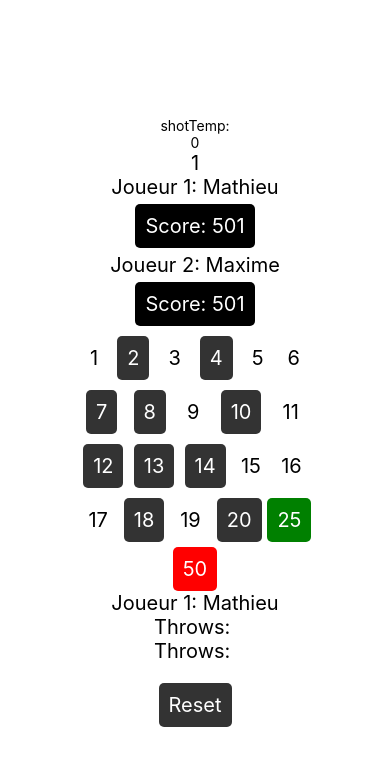
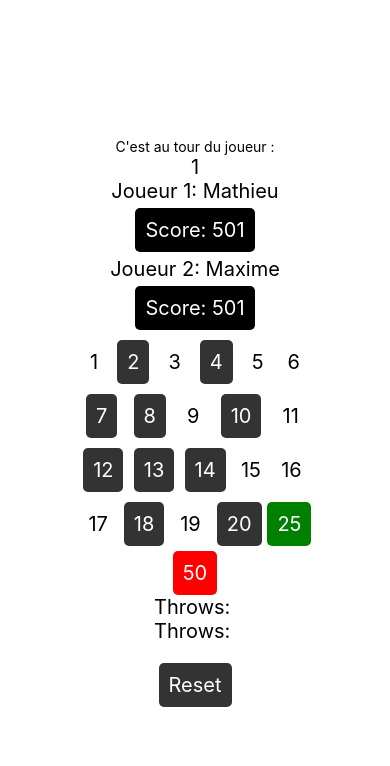
Before and after one commit to Claquettes/Flechettes, a React Native app in the folder pfff/: screen / in a window 390 px wide. Shown: the top 766 px of the page. Built offline with nearby package versions, Linux system fonts and the light colour scheme.

Commit message:
2 Player mode added! TODO: if player goes over the max score, the actualPlayer needs to change (using modulo 2 rn) + endgame

```diff
--- a/pfff/App.js
+++ b/pfff/App.js
@@ -5,12 +5,14 @@ import colors from "react-native/Libraries/NewAppScreen/components/Colors";
 const DartScorekeeper = () => {
     const [score1, setScore1] = useState(501);
     const [score2, setScore2] = useState(501);
+    let [numberShots, setNumberShots] = useState(0);
     const [throws1, setThrows1] = useState([]);
     const [throws2, setThrows2] = useState([]);
     let player1Name = "Mathieu";
     let player2Name = "Maxime";
-    let actualPlayer = 1;
-    let shotTemp = Number(0);
+    let [actualPlayer, setActualPlayer] = useState(1);
+
+
 
     const updateScore = (shot) => {
         if (actualPlayer === 1) {
@@ -34,8 +36,10 @@ const DartScorekeeper = () => {
                 {
                     text: 'OK',
                     onPress: (multiplier) => {
+                        shotCounter();
                         updateScore(points * multiplier);
                         changePlayer();
+
                     },
                 },
             ],
@@ -43,28 +47,31 @@ const DartScorekeeper = () => {
             '1',
         );
     }
+    const shotCounter = () => {
+        setNumberShots(numberShots + 1);
+    }
     const changePlayer = () => {
-        //on incrémente la variable shotTemp de 1
-        shotTemp++;
-        if(shotTemp === 3){
-            shotTemp = 0;
-            if(actualPlayer === 1){
-                actualPlayer = 2;
+        if(numberShots === 2){
+            setNumberShots(0);
+            if(actualPlayer=== 1){
+                setActualPlayer(2);
             }else{
-                actualPlayer = 1;
+                setActualPlayer(1);
             }
         }
     }
     const reset = () => {
         setScore1(501);
+        setScore2(501);
         setThrows1([]);
         setThrows2([]);
+        setNumberShots(0);
+        setActualPlayer(1);
     }
 
     return (
         <View style={styles.container}>
-            <Text>shotTemp:</Text>
-            <Text>{shotTemp}</Text>
+            <Text>C'est au tour du joueur :</Text>
             <Text style={styles.text}>{actualPlayer}</Text>
             <Text style={styles.text}>Joueur 1: {player1Name}</Text>
             <Text style={styles.score}>Score: {score1}</Text>
@@ -141,7 +148,6 @@ const DartScorekeeper = () => {
                 </TouchableOpacity>
 
             </View>
-            <Text style={styles.text}>Joueur 1: {player1Name}</Text>
             <Text style={styles.text}>Throws: {throws1.join(', ')}</Text>
             <Text style={styles.text}>Throws: {throws2.join(', ')}</Text>
             <TouchableOpacity style={styles.resetButton} onPress={reset}>
```
